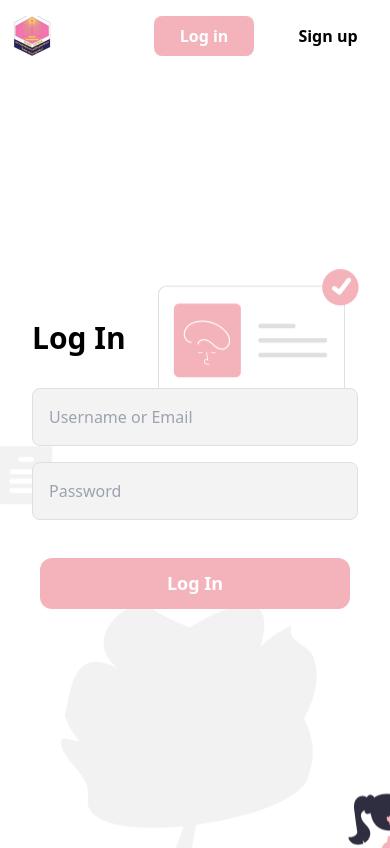
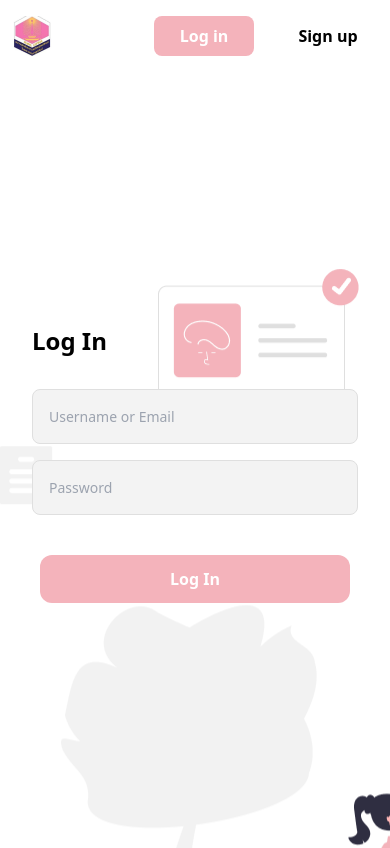
Before and after one commit to Polapob/cupsa-frontend, a Vue app: page / in a window 390 px wide. Built offline with nearby package versions, Linux system fonts and the light colour scheme; what vue-query would draw is missing.

Commit message:
add responsive design

```diff
--- a/src/views/Login.vue
+++ b/src/views/Login.vue
@@ -18,12 +18,12 @@ if (isUserLogin) {
 <template>
   <div class="p-8 flex flex-col justify-center items-center gap-y-6 min-h-[90vh] bg-[url('/background/loginBackground.png')]">
     <div class="flex flex-col justify-center items-center lg:w-[500px] w-full gap-y-8" @keyup.enter="handleEnterpress">
-      <div class="text-3xl font-bold w-full text-start">Log In</div>
+      <div class="sm:text-3xl text-2xl font-bold w-full text-start">Log In</div>
       <div class="flex flex-col justify-start items-center w-full gap-y-4">
         <div class="flex flex-col justify-center items-start w-full">
           <input
             v-model.trim.lazy="username"
-            class="focus:outline-none border border-[#DFDFDF] text p-4 rounded-lg w-full bg-[#F3F3F3]"
+            class="focus:outline-none border border-[#DFDFDF] sm:text-[16px] text-[14px] p-4 rounded-lg w-full bg-[#F3F3F3]"
             placeholder="Username or Email"
           />
         </div>
@@ -31,7 +31,7 @@ if (isUserLogin) {
           <input
             type="password"
             v-model.trim.lazy="password"
-            class="focus:outline-none border border-[#DFDFDF] p-4 rounded-lg w-full bg-[#F3F3F3]"
+            class="focus:outline-none border border-[#DFDFDF] sm:text-[16px] text-[14px] p-4 rounded-lg w-full bg-[#F3F3F3]"
             placeholder="Password"
           />
         </div>
@@ -47,7 +47,7 @@ if (isUserLogin) {
             }
           "
           :class="[
-            'absolute py-3 rounded-xl text-[18px] text-white font-bold transition-all duration-200 w-[95%] bg-[#f4b3bb]',
+            'absolute py-3 rounded-xl sm:text-[18px] text-[16px] text-white font-bold transition-all duration-200 w-[95%] bg-[#f4b3bb]',
             'hover:bg-opacity-80 hover:py-[14px] hover:text-[20px] hover:w-full',
           ]"
         >
```
